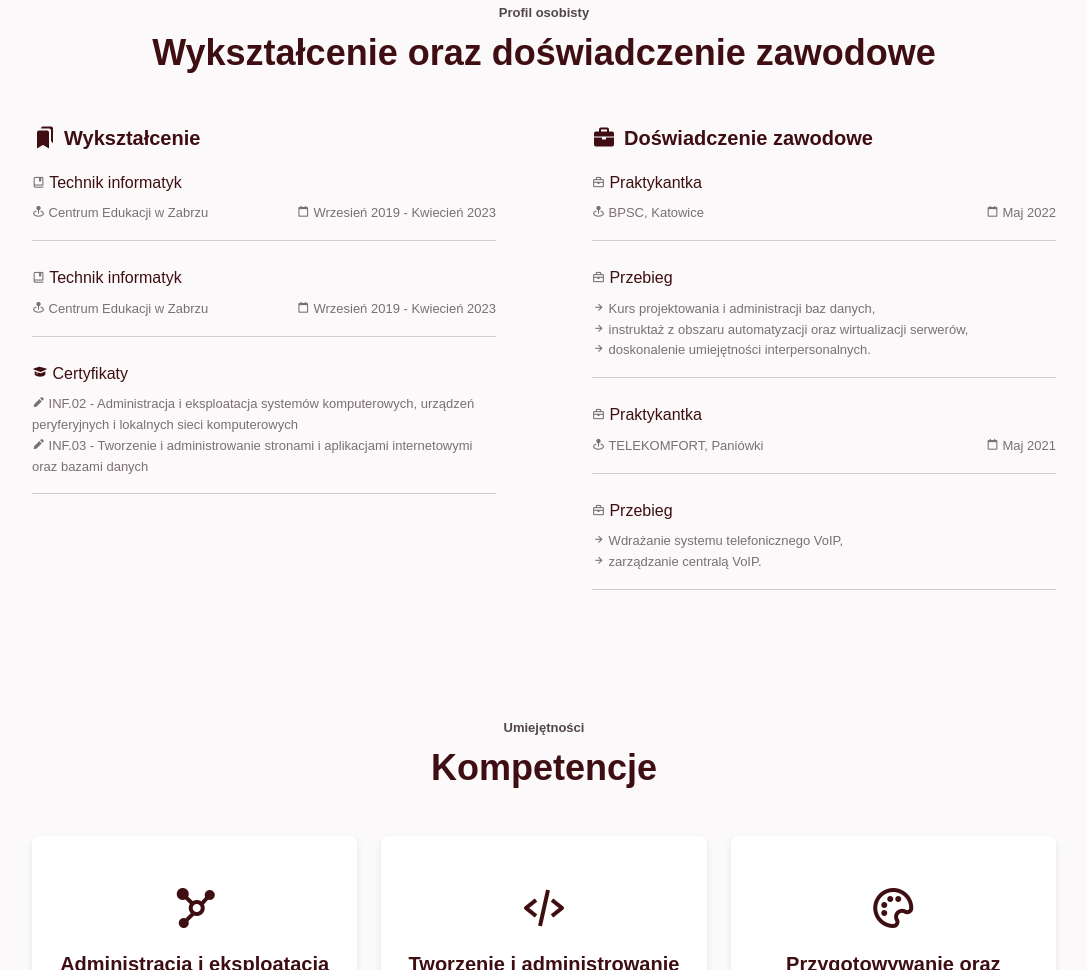
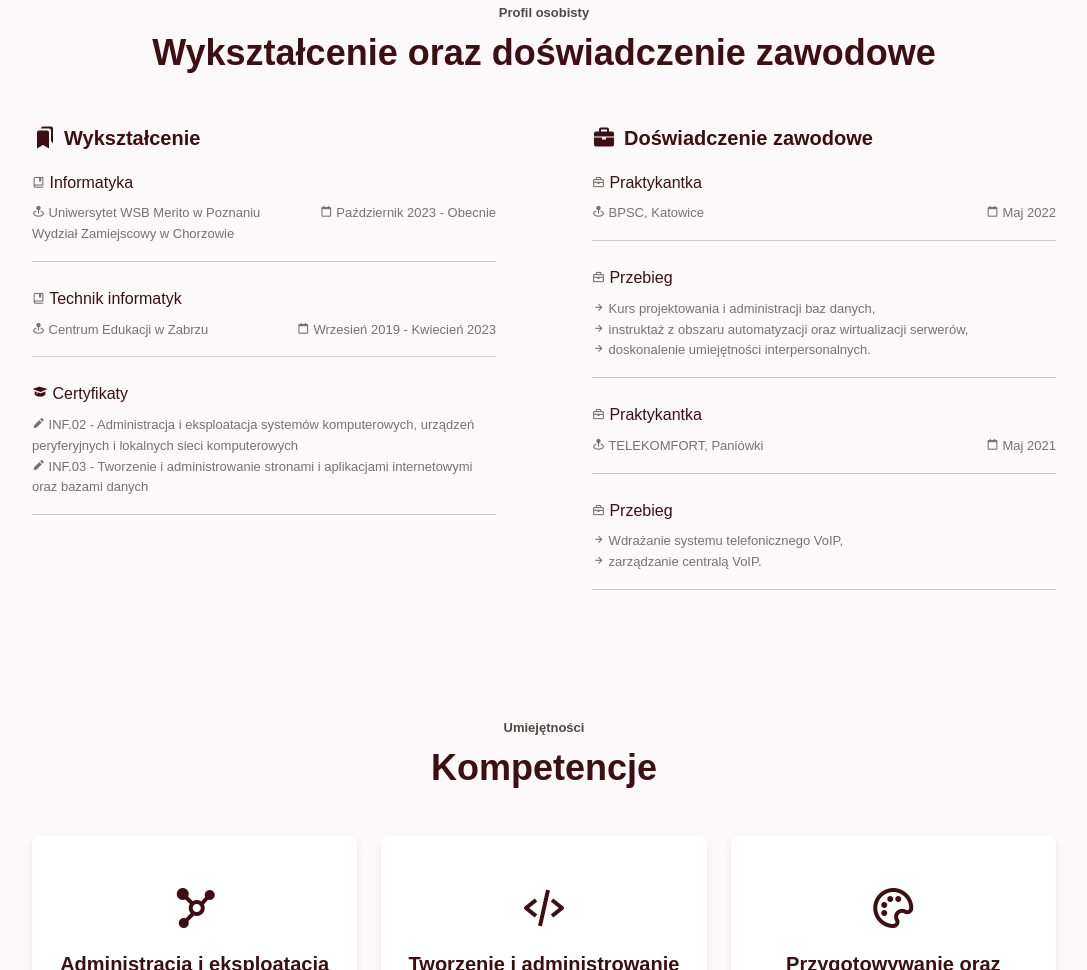
Before and after one commit to okrzanowska/okrzanowska.github.io, a plain HTML site: page index.html in a window 1280 px wide. Shown: the part 1699-2669 px from the top of the page, without its empty margins (96-1183 px from the left). Drawn offline with nearby package versions, Linux system fonts and the light colour scheme; a web font is replaced by a local one.

Commit message:
Update index.html

```diff
--- a/index.html
+++ b/index.html
@@ -107,17 +107,18 @@
                         <div class="qualification__data">
                             <h3 class="qualification__area">
                                 <i class='bx bx-book-bookmark qualification__icon'></i>
-                                Technik informatyk</h3>
+                                Informatyka</h3>
 
                             <div class="qualification__box">
                                 <span class="qualification__work">
                                     <i class='bx bxs-map-pin'></i>
-                                    Centrum Edukacji w Zabrzu
+                                    Uniwersytet WSB Merito w Poznaniu<br>
+                                    Wydział Zamiejscowy w Chorzowie
                                 </span>
 
                                 <span class="qualification__work">
                                     <i class='bx bx-calendar-alt qualification__icon'></i>
-                                    Wrzesień 2019 - Kwiecień 2023
+                                    Październik 2023 - Obecnie
                                 </span>
                             </div>
                         </div>
```
